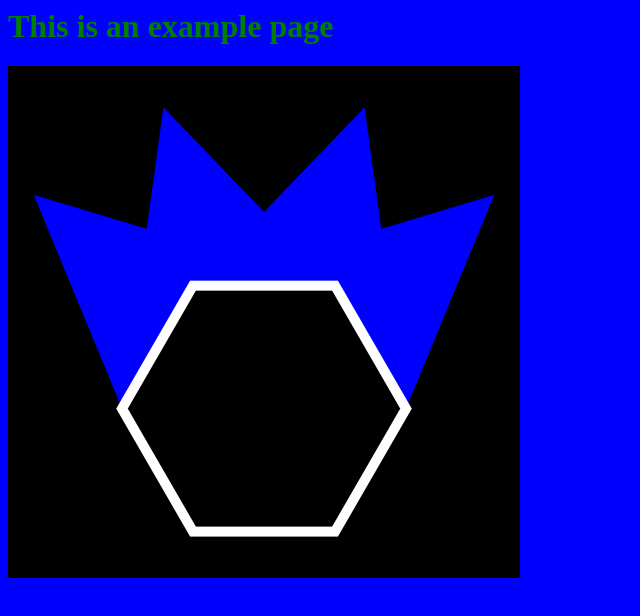
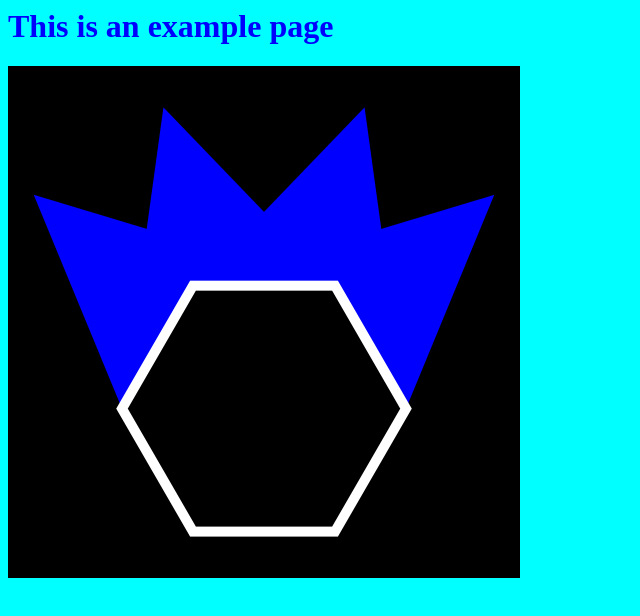
Before and after one commit to TamerSoup625/cache-buster-test, a plain HTML site: page index.html in a window 1280 px wide. Shown: the whole page, without its empty margins (0-640 px from the left). Drawn offline with Linux system fonts and the light colour scheme.

Commit message:
Update style.css

```diff
--- a/style.css
+++ b/style.css
@@ -1,7 +1,7 @@
 h1 {
-  color: green;
+  color: blue;
 }
 
 body {
-  background-color: blue;
+  background-color: cyan;
 }
```
